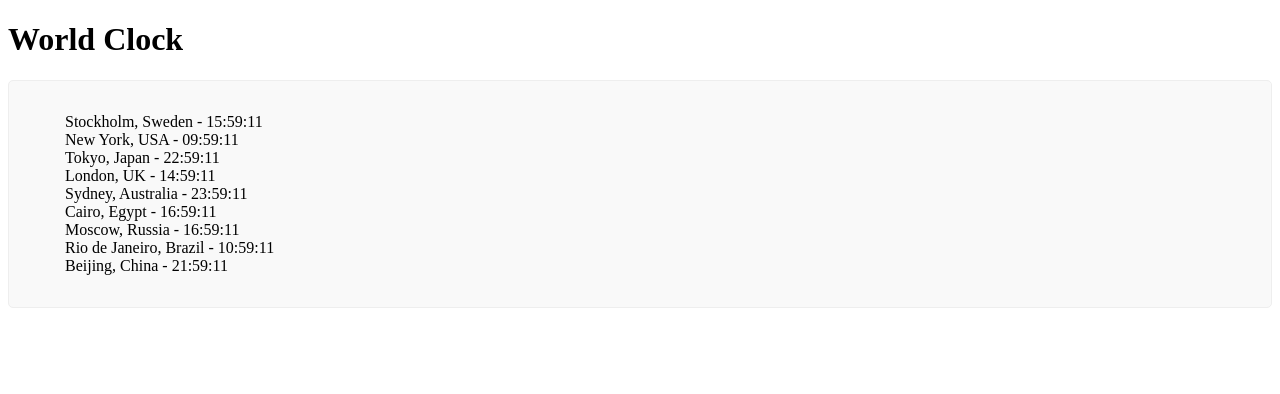
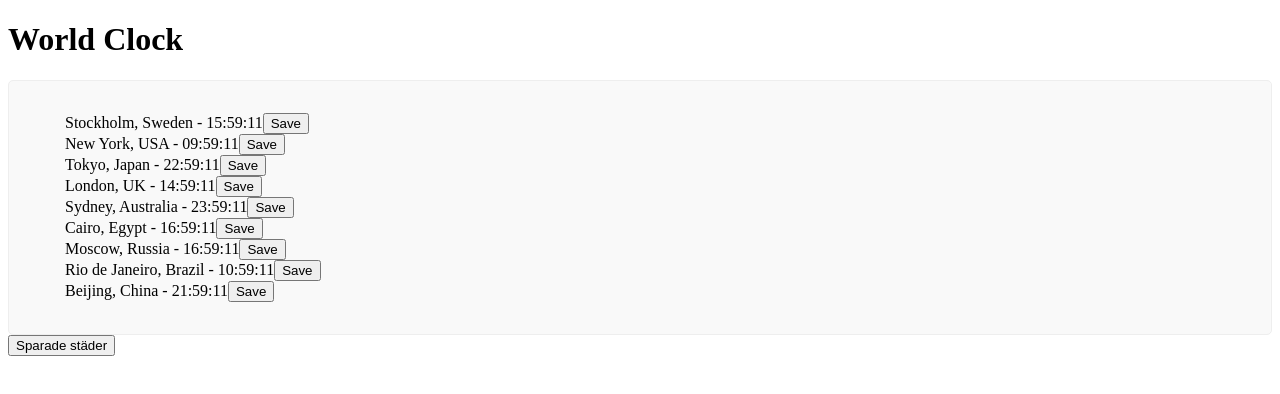
Before and after one commit to SaraJohlu/World_Clock_TS, a React (Vite) app: page / in a window 1280 px wide. Shown: the top 394 px of the page. Built offline with nearby package versions, Linux system fonts and the light colour scheme.

Commit message:
new work on code

```diff
--- a/src/App.tsx
+++ b/src/App.tsx
@@ -1,7 +1,10 @@
 import { Cities } from './Components/Cities.tsx';
+import { SavedCities } from './Components/SavedCities.tsx';
+
+
 
 export default function App() {
-
+console.log(Cities)
 
 
   return (
@@ -9,6 +12,9 @@ export default function App() {
     <h1>World Clock</h1>
 
       <Cities /> {/*Cities component imported*/}
+      <SavedCities />
+
+
 
     </>
   )
--- a/src/Components/Cities.tsx
+++ b/src/Components/Cities.tsx
@@ -2,6 +2,8 @@ import cityData from "../defaultCities.json";
 import { useState, useEffect } from "react";
 import React from "react";
 import "../Styles/citiesStyle.css";
+import { AddToLocalStorage } from "./Localstorage";
+
 
 // Component to display the default cities that is imported from the json file
 
@@ -10,25 +12,33 @@ interface City {
   country: string;
   timezone: string;
 }
-/*Fetching our JSON file with the default cities, will be one of our APIs*/
+/*getting our JSON file with the default cities, will be one of our APIs*/
 export const Cities: React.FC = () => {
   const [cities, setCities] = useState<City[]>([]);
+  const [selectCity, setSelectedCities] = useState<City[]>([]);
+
 
   useEffect(() => {
     setCities(cityData);
   }, []);
 
-/*Function that converts the timezone into local time, instead of seeing which timezone the country/city is in
+  /*Function that converts the timezone into local time, instead of seeing which timezone the country/city is in
 we can now see the local time*/
   const localTime = (timezone: string) => {
     return new Intl.DateTimeFormat("sv-SE", {
-        timeZone: timezone,
-        hour: "2-digit",
-        minute: "2-digit",
-        second: "2-digit",
+      timeZone: timezone,
+      hour: "2-digit",
+      minute: "2-digit",
+      second: "2-digit",
     }).format(new Date());
-  }
+  };
 
+  const AddSavedCity = (city: City) => {
+    const update = [...selectCity, city];
+    setSelectedCities(update);
+    AddToLocalStorage(update);
+    console.log(update);
+  };
 
   return (
     <main className="defaultCitiesContainer">
@@ -36,6 +46,7 @@ we can now see the local time*/
         {cities.map((city: City, index: number) => (
           <li key={index}>
             {city.city}, {city.country} - {localTime(city.timezone)}
+            <button onClick={() => AddSavedCity(city)}>Save</button>
           </li>
         ))}
       </ul>
--- /dev/null
+++ b/src/Components/Localstorage.tsx
@@ -0,0 +1,20 @@
+
+type City = {
+  city: string;
+  country: string;
+  timezone: string;
+};
+
+export const storageKey = "citiesKey";
+
+export const LocalStorage = (): City[] => {
+    const savedCity = localStorage.getItem(storageKey);
+    if(savedCity) {
+        return JSON.parse(savedCity);
+    }
+    return[]
+};
+
+export const AddToLocalStorage = (city: City[]) => {
+    localStorage.setItem(storageKey, JSON.stringify(city))
+};
--- /dev/null
+++ b/src/Components/SavedCities.tsx
@@ -0,0 +1,44 @@
+  import { useState } from "react"
+  import { storageKey } from "./Localstorage"
+
+  interface City {
+    city: string,
+    country: string,
+    timezone: string
+  }
+
+  export const SavedCities: React.FC = () => {
+    const [savedCities, setSavedCities] = useState<City[]>([]);
+
+      const localTime = (timezone: string) => {
+    return new Intl.DateTimeFormat("sv-SE", {
+      timeZone: timezone,
+      hour: "2-digit",
+      minute: "2-digit",
+      second: "2-digit",
+    }).format(new Date());
+  };
+
+    const showSavedCities = () => {
+    const savedCities = localStorage.getItem(storageKey);
+    if (savedCities) {
+      setSavedCities(JSON.parse(savedCities));
+    } else {
+      setSavedCities([]);
+    }
+  };
+
+  return (<main>
+  <button onClick={showSavedCities}>Sparade städer</button>
+   {savedCities.length > 0 && (
+        <ul>
+          {savedCities.map((city, index) => (
+            <li key={index}>
+              {city.city}, {city.country} - {localTime(city.timezone)}
+            </li>
+          ))}
+        </ul>
+    )}
+  </main>
+  );
+};
--- /dev/null
+++ b/src/worldsTimezones.json
@@ -0,0 +1,6 @@
+
+[
+    {
+
+}
+]
```
Also changed, not shown: src/Components/UserAddCity.tsx (added, +14 -0 lines).
